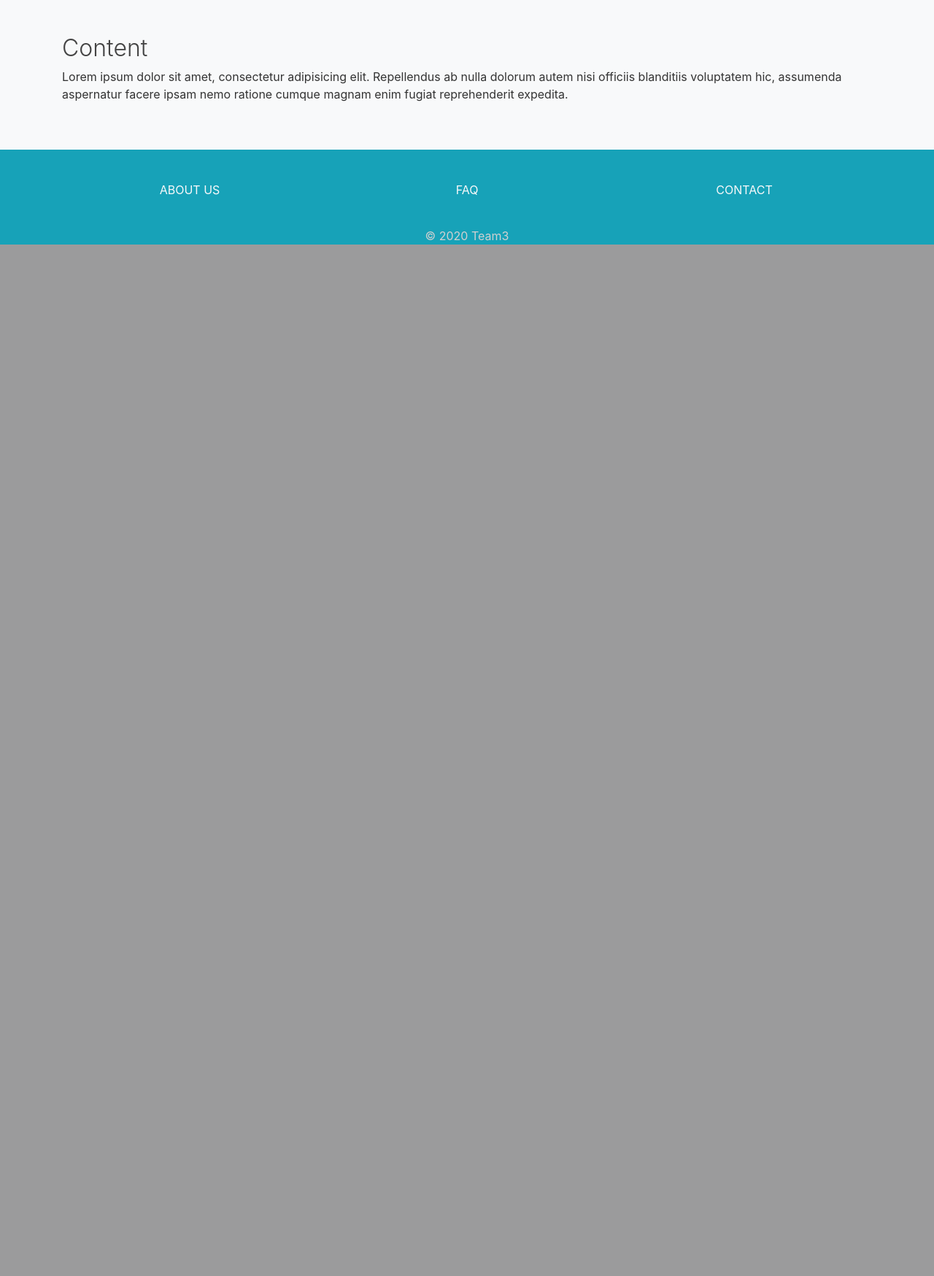
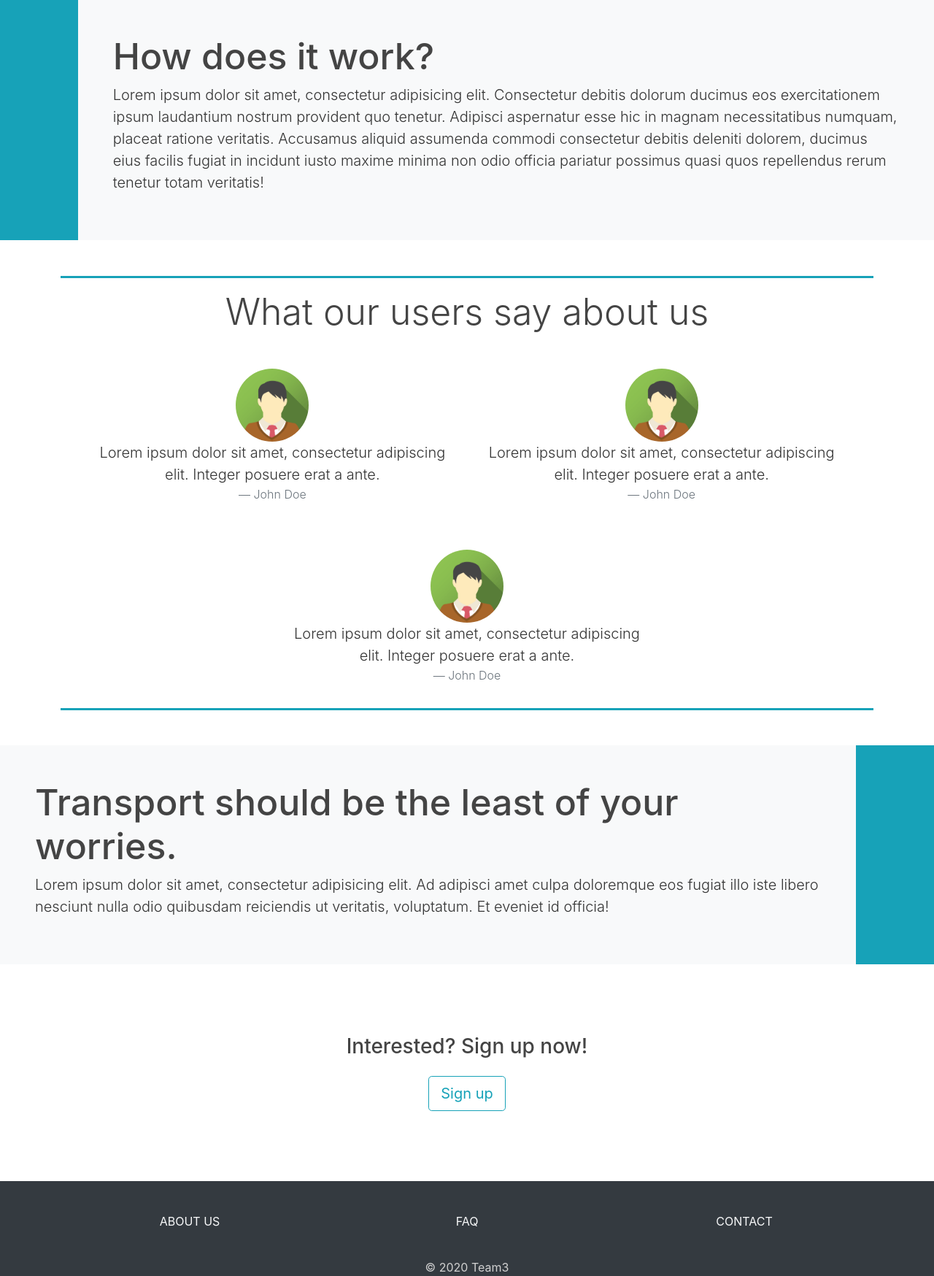
Before and after one commit to EvaNote/PPDB-team3, a Flask app: page /en/home in a window 1280 px wide. Shown: the part 801-2549 px from the top of the page at 73% size. Before the commit the page ends 1136 px from the top, so only its background shows below. Run offline with Flask 2, Linux system fonts and the light colour scheme; some libraries are stand-ins or nearby versions.

Commit message:
Bugfix routes + added content to home page

```diff
--- a/src/main/routes.py
+++ b/src/main/routes.py
@@ -5,7 +5,10 @@ main = Blueprint('main', __name__, url_prefix='/<lang_code>')
 
 @main.url_defaults
 def add_language_code(endpoint, values):
-    values.setdefault('lang_code', g.lang_code)
+    if g.lang_code in current_app.config['SUPPORTED_LANGUAGES']:
+        values.setdefault('lang_code', g.lang_code)
+    else:
+        values.setdefault('lang_code', 'en')
 
 
 @main.url_value_preprocessor
--- a/src/reviews/routes.py
+++ b/src/reviews/routes.py
@@ -6,7 +6,10 @@ reviews = Blueprint('reviews', __name__, url_prefix='/<lang_code>')
 
 @reviews.url_defaults
 def add_language_code(endpoint, values):
-    values.setdefault('lang_code', g.lang_code)
+    if g.lang_code in current_app.config['SUPPORTED_LANGUAGES']:
+        values.setdefault('lang_code', g.lang_code)
+    else:
+        values.setdefault('lang_code', 'en')
 
 
 @reviews.url_value_preprocessor
--- a/src/rides/routes.py
+++ b/src/rides/routes.py
@@ -6,7 +6,10 @@ rides = Blueprint('rides', __name__, url_prefix='/<lang_code>')
 
 @rides.url_defaults
 def add_language_code(endpoint, values):
-    values.setdefault('lang_code', g.lang_code)
+    if g.lang_code in current_app.config['SUPPORTED_LANGUAGES']:
+        values.setdefault('lang_code', g.lang_code)
+    else:
+        values.setdefault('lang_code', 'en')
 
 
 @rides.url_value_preprocessor
--- a/src/static/main.css
+++ b/src/static/main.css
@@ -166,6 +166,23 @@ hr {
  }
 
 .map {
-    border: 3px solid;
-    border-color: #17a2b8;
+    border: 3px solid #17a2b8;
 }
+
+@media (min-width: 40em) {
+    .home-title {
+        font-size: 50px;
+    }
+}
+
+.home-divider {
+    width: 87%;
+    height: 3px;
+    margin: 1rem auto;
+}
+
+
+.review-pic{
+    border-radius: 100%;
+    width: 100px;
+}
--- a/src/templates/base.html
+++ b/src/templates/base.html
@@ -107,7 +107,7 @@
 </div>
 
 <!-- footer -->
-<footer class="footer bg-info">
+<footer class="footer bg-dark">
     <div class="container">
         <div class="row py-3">
             <div class="col-sm-4 footer-link text-center mb-3">
--- a/src/templates/home.html
+++ b/src/templates/home.html
@@ -5,7 +5,7 @@
         <div class="container h-100">
             <div class="row h-100 align-items-end">
                 <div class="col-12 text-center text-dark">
-                    <h1 class="display-4">Be cool. Carpool.</h1>
+                    <h1 class="display-3">Be cool. Carpool.</h1>
                     <p class="lead">{{ _('Make it easy for yourself to get to college or university.') }}</p>
                     <a class="btn btn-info mt-3" href={{ url_for('rides.findride') }}>{{ _('Find A Ride') }}</a>
                 </div>
@@ -17,14 +17,85 @@
     </div>
     <!-- end of landing page -->
 
-    <!-- first content section -->
-    <section class="py-5 bg-light">
-        <div class="container">
-            <h2 class="font-weight-light">{{ _('Content') }}</h2>
-            <p>Lorem ipsum dolor sit amet, consectetur adipisicing elit. Repellendus ab nulla dolorum autem nisi
-                officiis blanditiis voluptatem hic, assumenda aspernatur facere ipsam nemo ratione cumque magnam enim
-                fugiat reprehenderit expedita.</p>
+    <!-- content section -->
+    <section>
+        <!-- first info section -->
+        <div class="row m-0 mb-5 justify-content-md-end bg-light">
+            <div class="col-md-1 bg-info"></div>
+            <div class="col-md-11 p-5">
+                <h2 class="home-title">{{ _('How does it work?') }}</h2>
+                <p class="lead">
+                    Lorem ipsum dolor sit amet, consectetur adipisicing elit. Consectetur debitis dolorum ducimus eos
+                    exercitationem ipsum laudantium nostrum provident quo tenetur. Adipisci aspernatur esse hic in
+                    magnam necessitatibus numquam, placeat ratione veritatis. Accusamus aliquid assumenda commodi
+                    consectetur debitis deleniti dolorem, ducimus eius facilis fugiat in incidunt iusto maxime minima
+                    non odio officia pariatur possimus quasi quos repellendus rerum tenetur totam veritatis!
+                </p>
+            </div>
         </div>
+        <!-- end of first info section -->
+        <hr class="home-divider bg-info">
+        <!-- user review section -->
+        <div class="row m-0 justify-content-center">
+            <div class="col-8">
+                <h2 class="home-title font-weight-light text-center mb-5">{{ _('What our users say about us') }}</h2>
+            </div>
+            <div class="col-sm-8 col-md-5 text-center pb-5">
+                <img src="{{ url_for("static", filename="images/temp_profile_pic.png") }}"
+                     alt="User review 1" class="img-fluid review-pic">
+                <blockquote class="blockquote">
+                    <p class="mb-0 font-weight-light">
+                        Lorem ipsum dolor sit amet, consectetur adipiscing elit. Integer posuere erat a ante.
+                    </p>
+                    <footer class="blockquote-footer font-weight-light">John Doe</footer>
+                </blockquote>
+            </div>
+            <div class="col-sm-8 col-md-5 text-center pb-5">
+                <img src="{{ url_for("static", filename="images/temp_profile_pic.png") }}"
+                     alt="User review 1" class="img-fluid review-pic">
+                <blockquote class="blockquote">
+                    <p class="mb-0 font-weight-light">
+                        Lorem ipsum dolor sit amet, consectetur adipiscing elit. Integer posuere erat a ante.
+                    </p>
+                    <footer class="blockquote-footer font-weight-light">John Doe</footer>
+                </blockquote>
+            </div>
+            <div class="col-sm-8 col-md-5 text-center">
+                <img src="{{ url_for("static", filename="images/temp_profile_pic.png") }}"
+                     alt="User review 1" class="img-fluid review-pic">
+                <blockquote class="blockquote">
+                    <p class="mb-0 font-weight-light">
+                        Lorem ipsum dolor sit amet, consectetur adipiscing elit. Integer posuere erat a ante.
+                    </p>
+                    <footer class="blockquote-footer font-weight-light">John Doe</footer>
+                </blockquote>
+            </div>
+        </div>
+        <!-- end of user review section -->
+        <hr class="home-divider bg-info">
+        <!-- second info section -->
+        <div class="row m-0 mt-5 bg-light">
+            <div class="col-md-11 p-5">
+                <h2 class="home-title">{{ _('Transport should be the least of your worries.') }}</h2>
+                <p class="lead">
+                    Lorem ipsum dolor sit amet, consectetur adipisicing elit. Ad adipisci amet culpa doloremque eos
+                    fugiat illo iste libero nesciunt nulla odio quibusdam reiciendis ut veritatis, voluptatum. Et
+                    eveniet id officia!
+                </p>
+            </div>
+            <div class="col-md-1 bg-info"></div>
+        </div>
+        <!-- end of second info section -->
+        <!-- signup section -->
+        <div class="row m-0 my-5 py-5 justify-content-center text-center">
+            <div class="col-7">
+                <h3 class="">{{ _('Interested? Sign up now!') }}<br></h3>
+            </div>
+            <div class="col-7">
+                <a class="btn btn-lg btn-outline-info mt-3" href={{ url_for('users.register') }}>{{ _('Sign up') }}</a>
+            </div>
+        </div>
+        <!-- end of signup section -->
     </section>
-    <!-- end of first content section -->
+    <!-- end of content section -->
 {% endblock content %}
--- a/src/users/routes.py
+++ b/src/users/routes.py
@@ -7,7 +7,10 @@ users = Blueprint('users', __name__, url_prefix='/<lang_code>')
 
 @users.url_defaults
 def add_language_code(endpoint, values):
-    values.setdefault('lang_code', g.lang_code)
+    if g.lang_code in current_app.config['SUPPORTED_LANGUAGES']:
+        values.setdefault('lang_code', g.lang_code)
+    else:
+        values.setdefault('lang_code', 'en')
 
 
 @users.url_value_preprocessor
```
